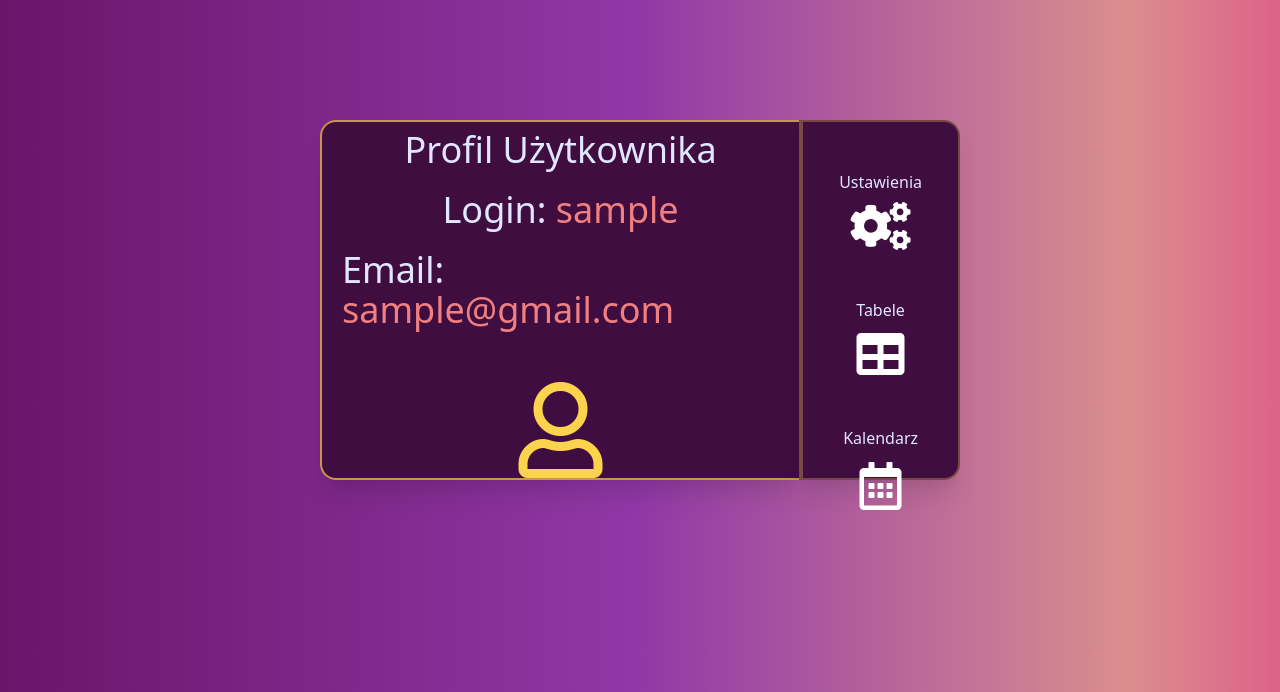
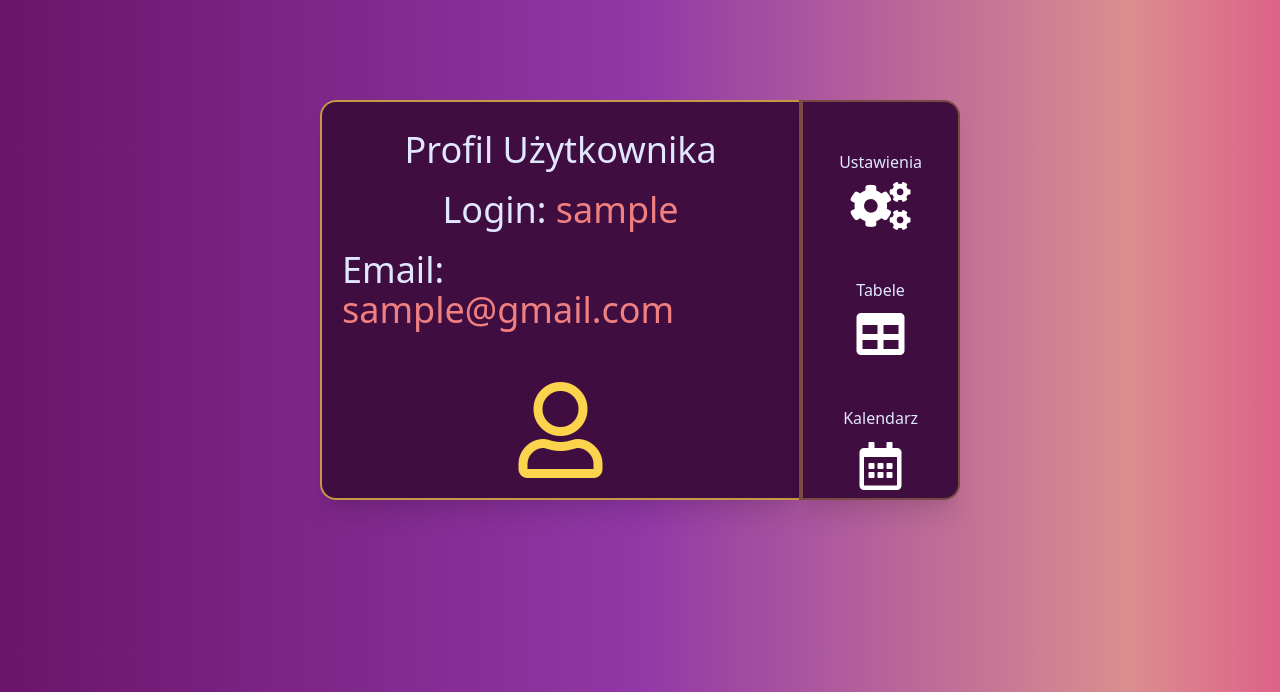
Before and after one commit to Es1337/TuDuTul, a Django app: template tudutul_webapp/templates/account/account.html in a window 1280 px wide. Shown: the part 108-800 px from the top of the page. Run offline with Django 3.2, Linux system fonts and the light colour scheme; the template is opened without the code that fills it: most values are stand-ins (such as "Sample title", 1, 10 or a date in 2020); style sheets or scripts are compiled from the project's sources.

Commit message:
Change layout

```diff
--- a/tudutul_webapp/templates/account/account.html
+++ b/tudutul_webapp/templates/account/account.html
@@ -35,22 +35,22 @@
 
 
     <div class="mx-auto w-1/2 h-3/4 m-0 p-0 flex items-center justify-center">
-        <div class="px-10 md:px-5 h-3/5 bg-background border-solid border-2 border-r-0 border-yellow-300 border-opacity-70 rounded-2xl rounded-r-none flex flex-col  justify-center items-center shadow-xl">
+        <div class="px-10 md:px-5 h-4/6 bg-background border-solid border-2 border-r-0 border-yellow-300 border-opacity-70 rounded-2xl rounded-r-none flex flex-col  justify-center items-center shadow-xl">
             <!-- Tutaj profil: PROFIL UŻYTKOWNIKA Login: {login} Email: {email} Zdjęcie -->
             <h2 class="mt-10 inline-block mb-5 text-indigo-100 hover:text-indigo-100 text-2xl md:text-3xl lg:text-4xl">Profil Użytkownika</h2>
             <p class="inline-block mb-5 text-indigo-100 text-2xl md:text-3xl lg:text-4xl">Login: <mark class="redMain font-italic">{{userLogin}}</mark></p>
             <p class="inline-block mb-5 text-indigo-100 text-2xl md:text-3xl lg:text-4xl">Email: <mark class="redMain font-italic">{{userLogin}}@gmail.com</mark></p>
             <i class="far fa-user text-8xl p-8 text-yellow-300"></i>
         </div>
-        <div class="h-3/5 bg-background px-10 md:px-5 border-solid border-2 border-l-4 border-yellow-300 border-opacity-30 rounded-2xl rounded-l-none flex flex-col items-center shadow-xl">
+        <div class="h-4/6 bg-background px-10 md:px-5 border-solid border-2 border-l-4 border-yellow-300 border-opacity-30 rounded-2xl rounded-l-none flex flex-col items-center shadow-xl">
             <!-- Tutaj małe menu, od góry: Ustawienia Tabele Kalendarz -->
             <div class="flex flex-col justify-center items-center">
                 <p class="mt-10 p-2 text-indigo-100 mx-2">Ustawienia</p>
-                <i class="fas fa-cogs text-5xl text-white"></i>
+                <i class="fas fa-cogs text-5xl text-white flex-shrink"></i>
                 <p class="mt-10 p-2 text-indigo-100 mx-2">Tabele</p>
-                <i class="fas fa-table text-5xl text-white"></i>
+                <i class="fas fa-table text-5xl text-white flex-shrink"></i>
                 <p class="mt-10 p-2 text-indigo-100 mx-2">Kalendarz</p>
-                <i class=" my-1 far fa-calendar-alt text-5xl text-white"></i>
+                <i class=" my-1 far fa-calendar-alt text-5xl text-white flex-shrink"></i>
 
             </div>
         </div>
```
Also changed, not shown: tudutul_webapp/templates/register/register.html (+4 -4 lines).
